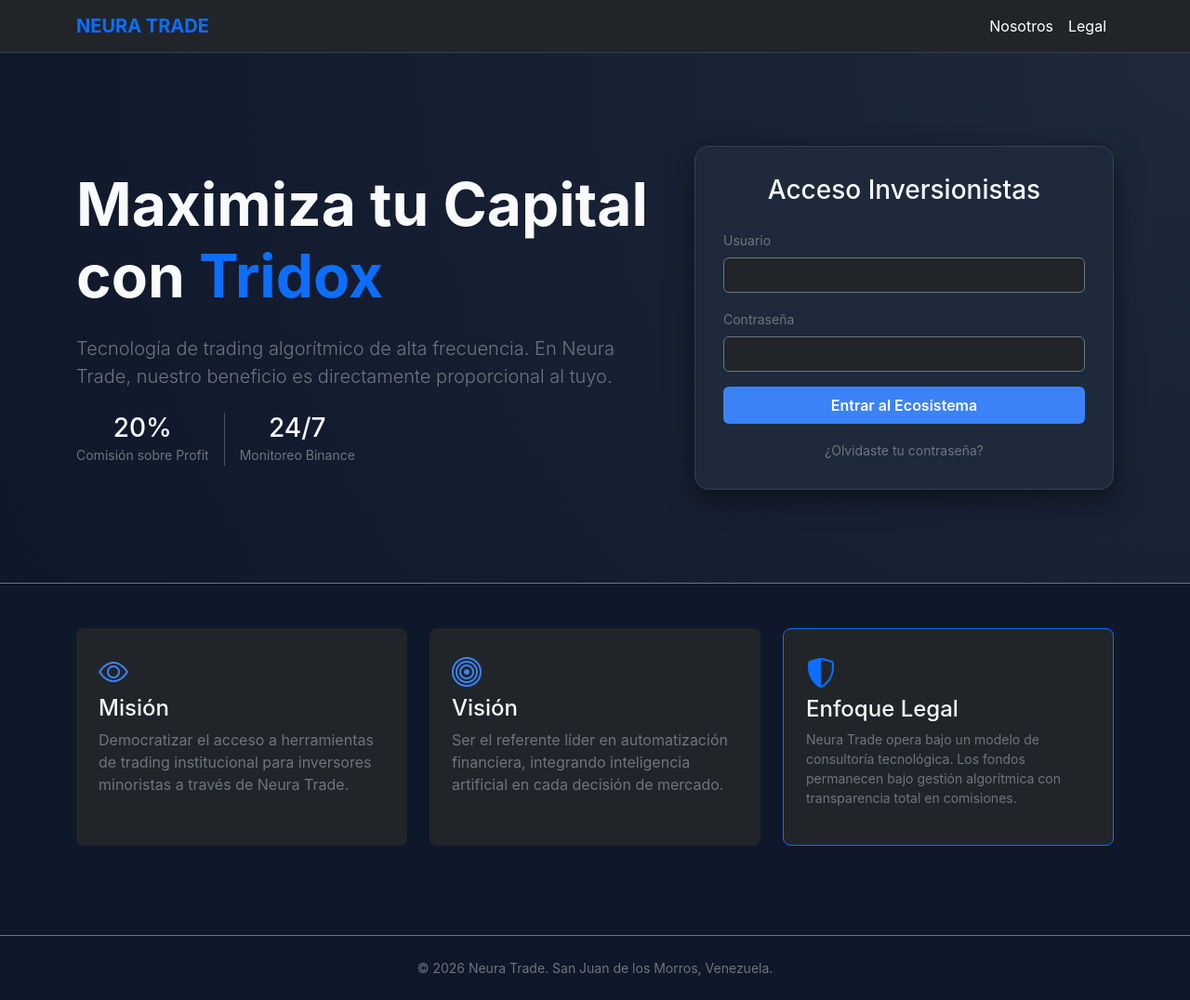
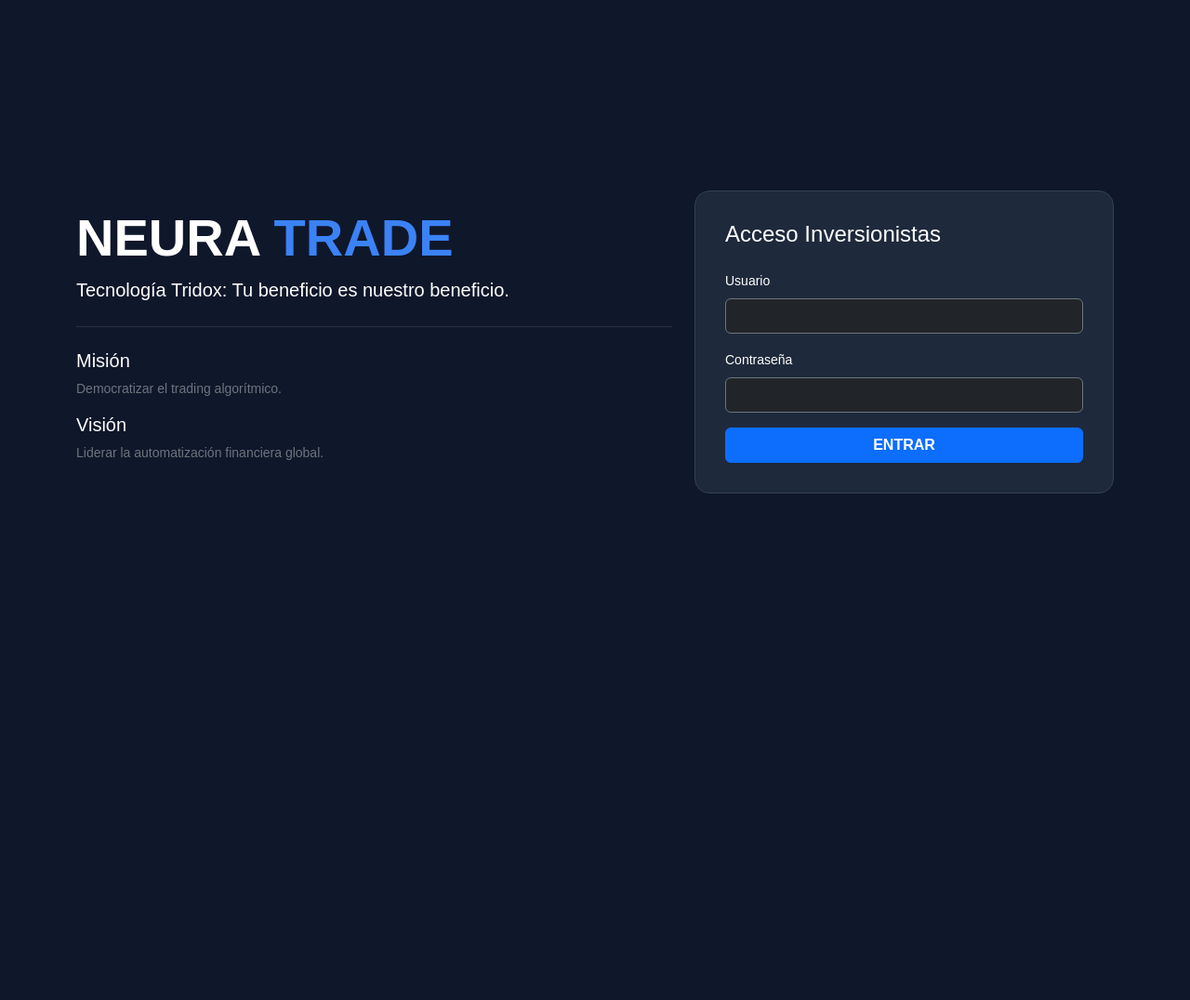
Before and after one commit to neuratradesjm/neuratrade-render, a Flask app: page / in a window 1280 px wide. Shown: the whole page at 93% size. After the commit the page ends 531 px from the top, so only its background shows below. Run offline with Flask 3, Linux system fonts and the light colour scheme.

Commit message:
Update landing.html

```diff
--- a/templates/landing.html
+++ b/templates/landing.html
@@ -2,110 +2,48 @@
 <html lang="es">
 <head>
     <meta charset="UTF-8">
-    <meta name="viewport" content="width=device-width, initial-scale=1.0">
     <title>Neura Trade - Inversión Algorítmica</title>
     <link href="https://cdn.jsdelivr.net/npm/bootstrap@5.3.0/dist/css/bootstrap.min.css" rel="stylesheet">
-    <link rel="stylesheet" href="https://cdn.jsdelivr.net/npm/bootstrap-icons@1.10.5/font/bootstrap-icons.css">
     <style>
-        :root { --neura-blue: #3b82f6; --neura-dark: #0f172a; }
-        body { background-color: var(--neura-dark); color: #f8fafc; font-family: 'Inter', sans-serif; }
-        .hero-section { padding: 100px 0; background: radial-gradient(circle at top right, #1e293b, #0f172a); }
-        .login-card { background: #1e293b; border: 1px solid #334155; border-radius: 15px; padding: 30px; box-shadow: 0 10px 30px rgba(0,0,0,0.5); }
-        .btn-neura { background: var(--neura-blue); border: none; font-weight: 600; transition: 0.3s; }
-        .btn-neura:hover { background: #2563eb; transform: translateY(-2px); }
-        .feature-icon { font-size: 2rem; color: var(--neura-blue); margin-bottom: 15px; }
-        .nav-neura { border-bottom: 1px solid #334155; }
+        body { background-color: #0f172a; color: white; font-family: sans-serif; }
+        .login-card { background: #1e293b; padding: 2rem; border-radius: 1rem; border: 1px solid #334155; }
+        .text-primary { color: #3b82f6 !important; }
     </style>
 </head>
 <body>
-
-    <nav class="navbar navbar-expand-lg nav-neura sticky-top bg-dark">
-        <div class="container">
-            <a class="navbar-brand fw-bold text-primary" href="#">NEURA TRADE</a>
-            <div class="navbar-nav ms-auto">
-                <a class="nav-link text-white" href="#about">Nosotros</a>
-                <a class="nav-link text-white" href="#legal">Legal</a>
+    <div class="container py-5">
+        <div class="row align-items-center" style="min-height: 80vh;">
+            <div class="col-md-7">
+                <h1 class="display-4 fw-bold">NEURA <span class="text-primary">TRADE</span></h1>
+                <p class="lead">Tecnología Tridox: Tu beneficio es nuestro beneficio.</p>
+                <hr class="my-4 border-secondary">
+                <h5>Misión</h5><p class="text-secondary small">Democratizar el trading algorítmico.</p>
+                <h5>Visión</h5><p class="text-secondary small">Liderar la automatización financiera global.</p>
             </div>
-        </div>
-    </nav>
-
-    <section class="hero-section">
-        <div class="container">
-            <div class="row align-items-center">
-                <div class="col-lg-7 mb-5 mb-lg-0">
-                    <h1 class="display-3 fw-bold mb-4">Maximiza tu Capital con <span class="text-primary">Tridox</span></h1>
-                    <p class="lead text-secondary mb-4">Tecnología de trading algorítmico de alta frecuencia. En Neura Trade, nuestro beneficio es directamente proporcional al tuyo.</p>
-                    <div class="d-flex gap-3">
-                        <div class="text-center"><h3 class="mb-0">20%</h3><small class="text-secondary">Comisión sobre Profit</small></div>
-                        <div class="vr"></div>
-                        <div class="text-center"><h3 class="mb-0">24/7</h3><small class="text-secondary">Monitoreo Binance</small></div>
-                    </div>
-                </div>
-
-                <div class="col-lg-5">
+            <div class="col-md-5">
                 <div class="login-card">
-                        <h3 class="text-center mb-4">Acceso Inversionistas</h3>
-
+                    <h4 class="mb-4">Acceso Inversionistas</h4>
                     {% with messages = get_flashed_messages(with_categories=true) %}
                       {% if messages %}
                         {% for category, message in messages %}
-                              <div class="alert alert-{{ category }} py-2 small">{{ message }}</div>
+                          <div class="alert alert-{{ category }} small">{{ message }}</div>
                         {% endfor %}
                       {% endif %}
                     {% endwith %}
-
                     <form action="/login" method="POST">
                         <div class="mb-3">
-                                <label class="form-label small text-secondary">Usuario</label>
-                                <input type="text" name="username" class="form-control bg-dark text-white border-secondary" placeholder="admin" required>
+                            <label class="form-label small">Usuario</label>
+                            <input type="text" name="username" class="form-control bg-dark text-white border-secondary" required>
                         </div>
                         <div class="mb-3">
-                                <label class="form-label small text-secondary">Contraseña</label>
-                                <input type="password" name="password" class="form-control bg-dark text-white border-secondary" placeholder="••••••••" required>
+                            <label class="form-label small">Contraseña</label>
+                            <input type="password" name="password" class="form-control bg-dark text-white border-secondary" required>
                         </div>
-                            <button type="submit" class="btn btn-neura w-100 py-2 text-white mb-3">Entrar al Ecosistema</button>
-                            <div class="text-center">
-                                <a href="/reset_password" class="text-secondary small text-decoration-none">¿Olvidaste tu contraseña?</a>
-                            </div>
+                        <button type="submit" class="btn btn-primary w-100 fw-bold">ENTRAR</button>
                     </form>
                 </div>
             </div>
         </div>
     </div>
-    </section>
-
-    <section id="about" class="py-5 border-top border-secondary">
-        <div class="container">
-            <div class="row g-4">
-                <div class="col-md-4">
-                    <div class="p-4 bg-dark rounded-3 h-100">
-                        <i class="bi bi-eye feature-icon"></i>
-                        <h4>Misión</h4>
-                        <p class="text-secondary">Democratizar el acceso a herramientas de trading institucional para inversores minoristas a través de Neura Trade.</p>
-                    </div>
-                </div>
-                <div class="col-md-4">
-                    <div class="p-4 bg-dark rounded-3 h-100">
-                        <i class="bi bi-bullseye feature-icon"></i>
-                        <h4>Visión</h4>
-                        <p class="text-secondary">Ser el referente líder en automatización financiera, integrando inteligencia artificial en cada decisión de mercado.</p>
-                    </div>
-                </div>
-                <div class="col-md-4" id="legal">
-                    <div class="p-4 bg-dark rounded-3 h-100 border border-primary">
-                        <i class="bi bi-shield-shaded feature-icon text-primary"></i>
-                        <h4>Enfoque Legal</h4>
-                        <p class="text-secondary small">Neura Trade opera bajo un modelo de consultoría tecnológica. Los fondos permanecen bajo gestión algorítmica con transparencia total en comisiones.</p>
-                    </div>
-                </div>
-            </div>
-        </div>
-    </section>
-
-    <footer class="py-4 text-center border-top border-secondary mt-5">
-        <p class="text-secondary small mb-0">&copy; 2026 Neura Trade. San Juan de los Morros, Venezuela.</p>
-    </footer>
-
-    <script src="https://cdn.jsdelivr.net/npm/bootstrap@5.3.0/dist/js/bootstrap.bundle.min.js"></script>
 </body>
 </html>
```
Lines whose indentation alone changed are shown as unchanged.
